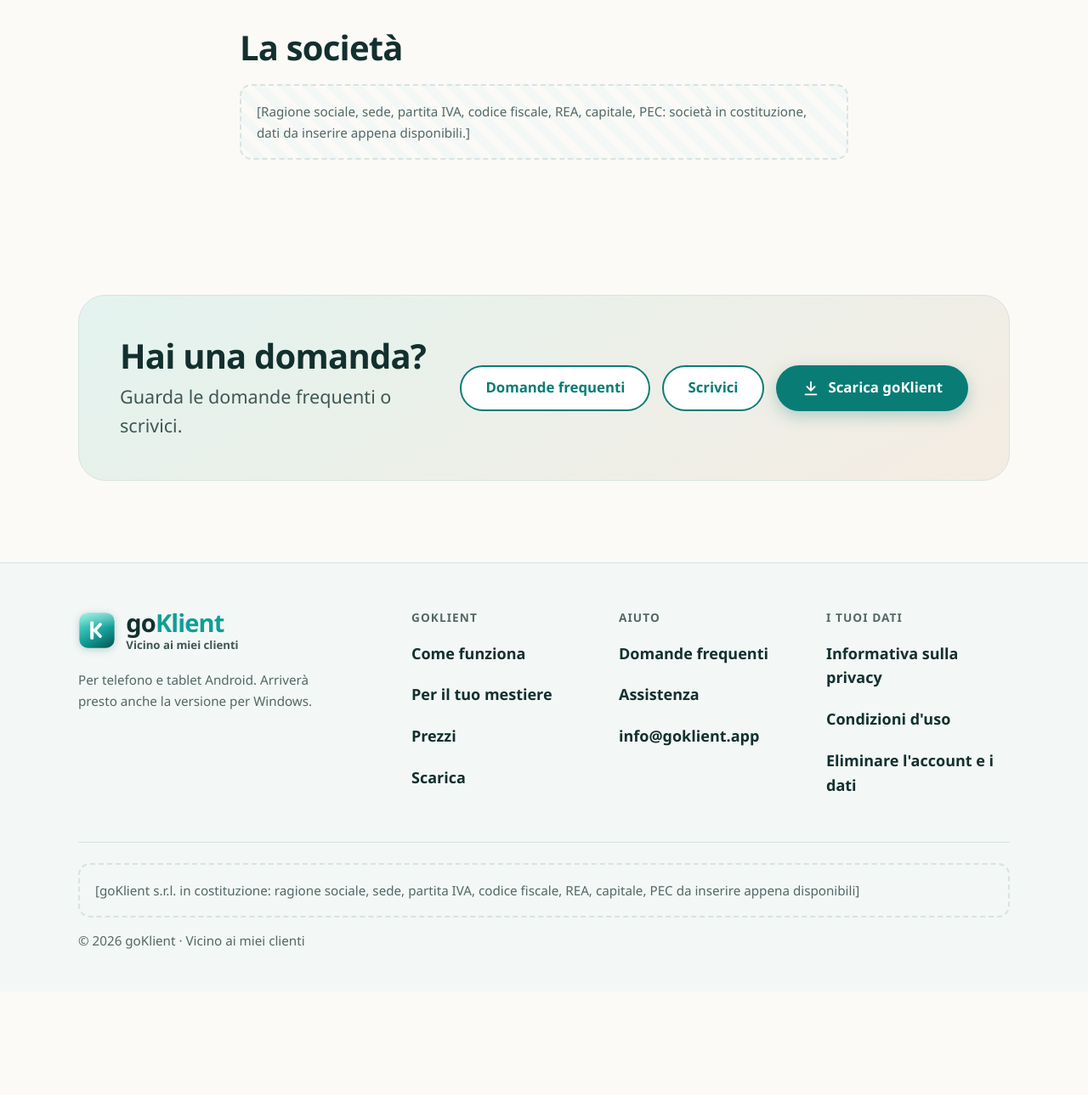
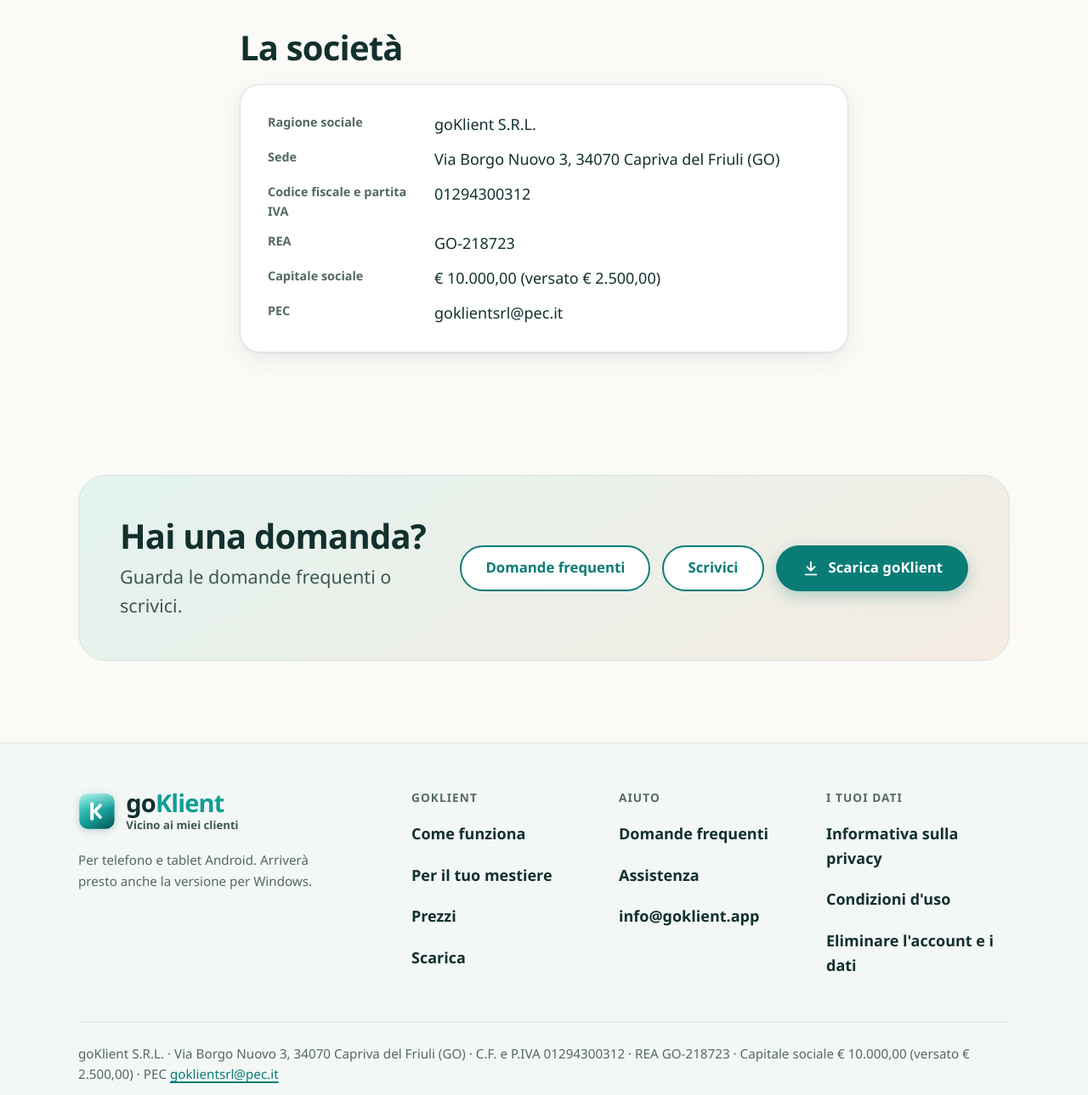
Before and after one commit to aiellogioioso/goklient-sito, an Astro site: page /assistenza in a window 1280 px wide. Shown: the part 2500-3789 px from the top of the page at 85% size. Before the commit the page ends 3667 px from the top, so only its background shows below. Built offline with nearby package versions, Linux system fonts and the light colour scheme; Astro itself is replaced by a stand-in of ours.

Commit message:
Pie' di pagina e Assistenza: dati della societa' dalla visura del 17/11/2026
config.societa compilato: goKlient S.R.L., Via Borgo Nuovo 3, 34070 Capriva
del Friuli (GO), C.F. e P.IVA 01294300312, REA GO-218723, capitale sociale
10.000,00 euro (versato 2.500,00, come chiede l'art. 2250 c.c.), PEC.
Codice fiscale e partita IVA uguali: mostrati una volta sola. PEC cliccabile.
Numero REA con trattino che non va a capo.

Co-Authored-By: Claude Opus 5.5 <noreply@anthropic.com>
Claude-Session: https://claude.ai/code/session_012AthRjAY2ADYizyYu5zLMz

```diff
--- a/src/components/Footer.astro
+++ b/src/components/Footer.astro
@@ -42,7 +42,7 @@ const anno = 2026;
     </div>
     <div class="site-footer__legal small">
       {s ? (
-        <p>{s.ragioneSociale} · {s.sede} · P.IVA {s.partitaIva} · C.F. {s.codiceFiscale} · REA {s.rea} · Capitale sociale {s.capitale} · PEC {s.pec}</p>
+        <p>{s.ragioneSociale} · {s.sede} · {s.codiceFiscale === s.partitaIva ? `C.F. e P.IVA ${s.partitaIva}` : `P.IVA ${s.partitaIva} · C.F. ${s.codiceFiscale}`} · REA {s.rea} · Capitale sociale {s.capitale} · PEC <a href={`mailto:${s.pec}`}>{s.pec}</a></p>
       ) : (
         <p class="placeholder">[goKlient s.r.l. in costituzione: ragione sociale, sede, partita IVA, codice fiscale, REA, capitale, PEC da inserire appena disponibili]</p>
       )}
--- a/src/config.ts
+++ b/src/config.ts
@@ -47,8 +47,18 @@ export const config = {
     apparecchi: 4, // decisione del 10/11/2026: fino a 4 apparecchi, sostituibili dall'app
   },
 
-  /** Dati della societa': goKlient s.r.l. in costituzione. null = mostra il segnaposto. */
-  societa: null as null | {
+  /** Dati della societa' (visura del Registro delle Imprese della Venezia Giulia del 17/11/2026; nome scritto
+   *  "goKlient S.R.L." su indicazione di Eugenio). Il capitale va indicato come versato (art. 2250 c.c.).
+   *  null = mostra il segnaposto. */
+  societa: {
+    ragioneSociale: 'goKlient S.R.L.',
+    sede: 'Via Borgo Nuovo 3, 34070 Capriva del Friuli (GO)',
+    partitaIva: '01294300312',
+    codiceFiscale: '01294300312',
+    rea: 'GO\u2011218723', // trattino che non va a capo
+    capitale: '€ 10.000,00 (versato € 2.500,00)',
+    pec: 'goklientsrl@pec.it',
+  } as null | {
     ragioneSociale: string;
     sede: string;
     partitaIva: string;
--- a/src/pages/assistenza.astro
+++ b/src/pages/assistenza.astro
@@ -139,8 +139,9 @@ const email = config.emailAssistenza;
         <dl class="card as-company">
           <div><dt>Ragione sociale</dt><dd>{s.ragioneSociale}</dd></div>
           <div><dt>Sede</dt><dd>{s.sede}</dd></div>
-          <div><dt>Partita IVA</dt><dd>{s.partitaIva}</dd></div>
-          <div><dt>Codice fiscale</dt><dd>{s.codiceFiscale}</dd></div>
+          {s.codiceFiscale === s.partitaIva
+            ? <div><dt>Codice fiscale e partita IVA</dt><dd>{s.partitaIva}</dd></div>
+            : <><div><dt>Partita IVA</dt><dd>{s.partitaIva}</dd></div><div><dt>Codice fiscale</dt><dd>{s.codiceFiscale}</dd></div></>}
           <div><dt>REA</dt><dd>{s.rea}</dd></div>
           <div><dt>Capitale sociale</dt><dd>{s.capitale}</dd></div>
           <div><dt>PEC</dt><dd>{s.pec}</dd></div>
```
